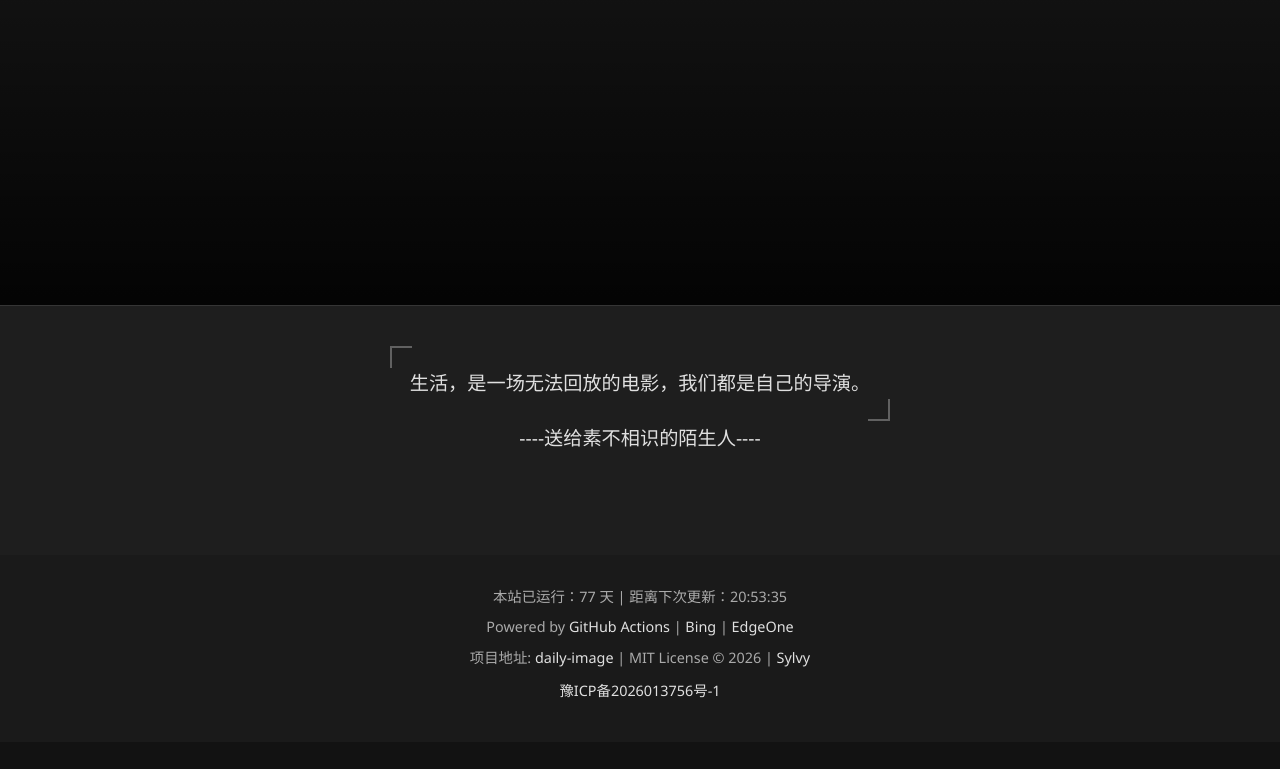
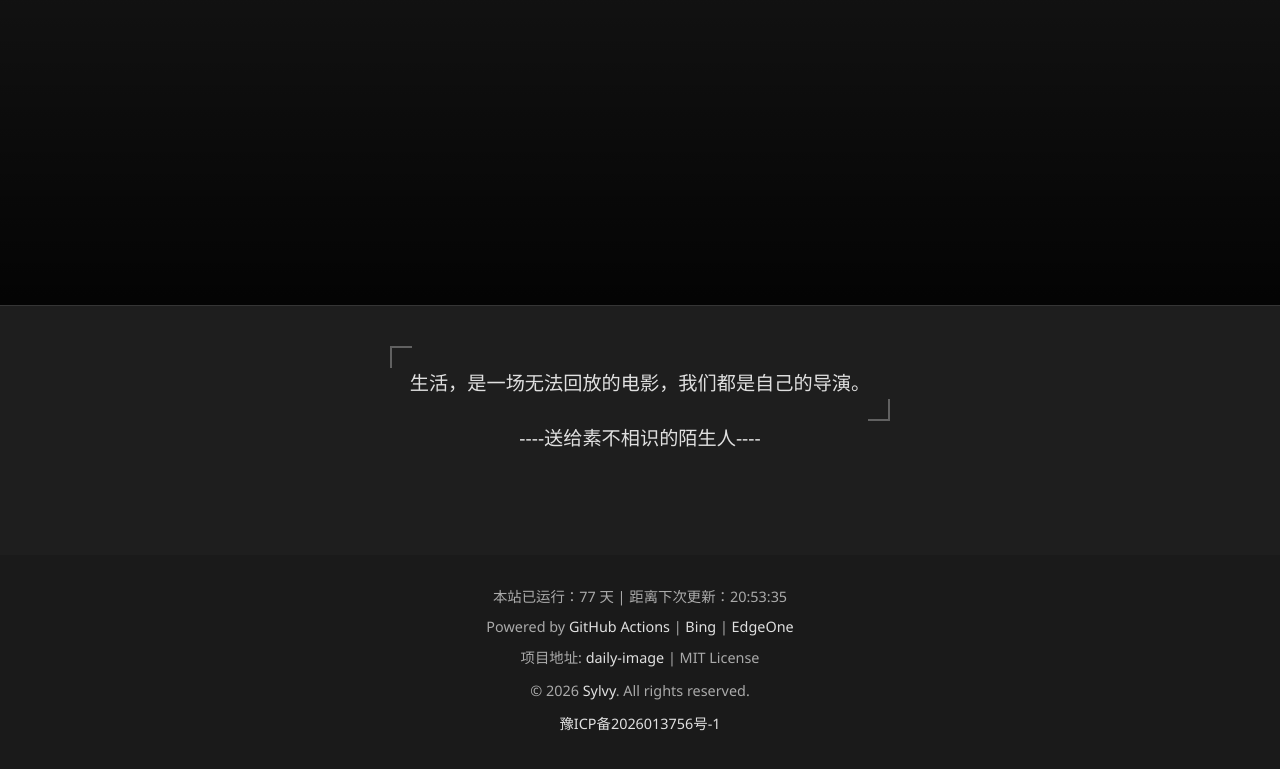
Before and after one commit to zzrliu8421/daily-image, a plain HTML site: page page/index.html in a window 1280 px wide. Shown: the part 495-1264 px from the top of the page. Before the commit the page ends 1237 px from the top, so only its background shows below. Drawn offline with Linux system fonts and the light colour scheme; no server answers; a small style sheet from the web is missing.

Commit message:
style(page/index.html: 调整页脚版权和链接排版
优化页脚调整了版权声明的布局，将原有的单行版权和署名拆分为两个div区块，补充了"All rights reserved."补充完整版权声明，同时调整了分隔符的排版结构，让页脚布局更整洁清晰。

```diff
--- a/page/index.html
+++ b/page/index.html
@@ -573,14 +573,16 @@
           target="_blank"
           rel="nofollow noopener noreferrer"
           >daily-image</a>
-        | MIT License © <span id="year"></span> |
+        | MIT License
+      </div>
+      <div>
+        © <span id="year"></span>
         <a
           href="https://www.sylv.top"
           target="_blank"
           rel="nofollow noopener noreferrer"
-          >Sylvy</a>
+          >Sylvy</a>. All rights reserved.
       </div>
-
       <div>
         <a
           href="https://beian.miit.gov.cn/"
```
